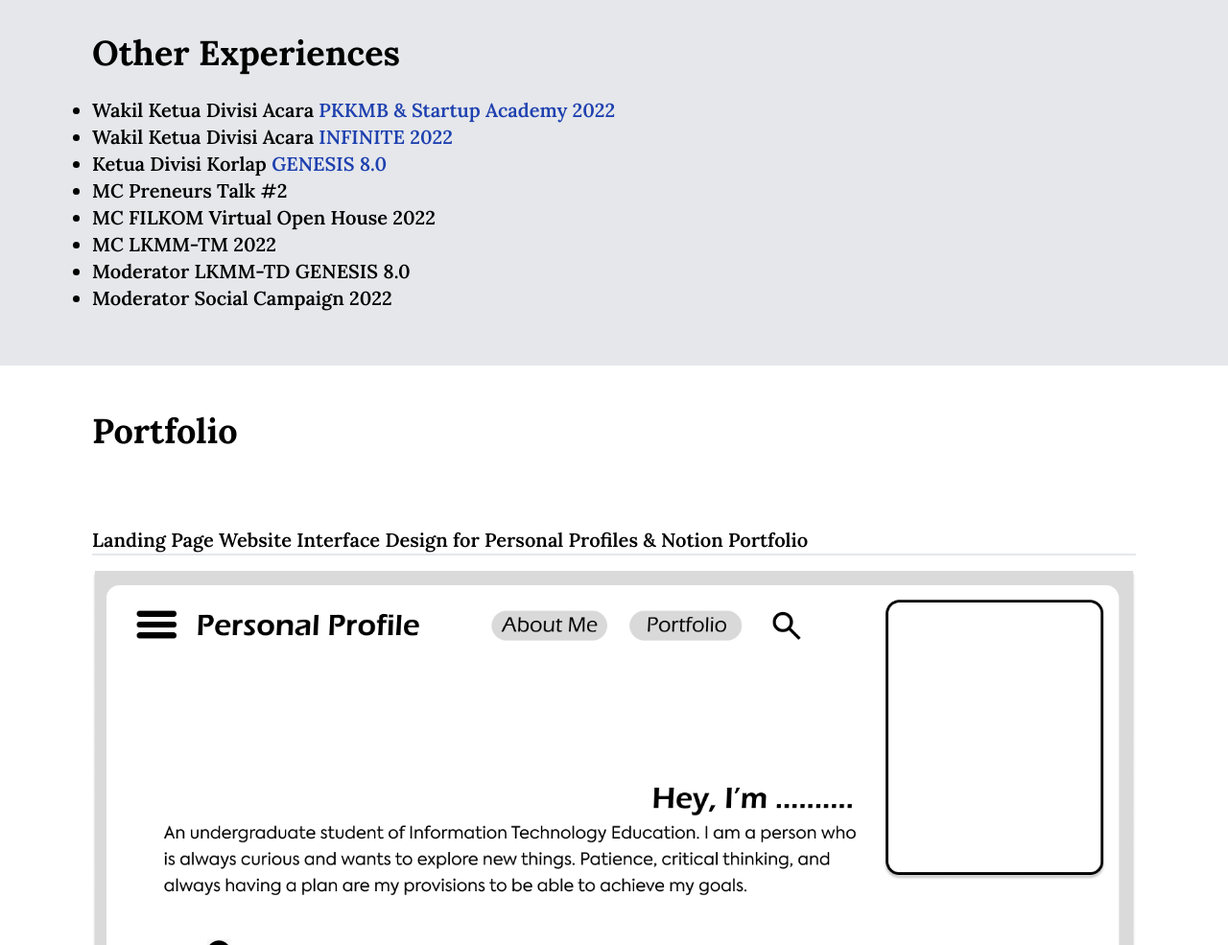
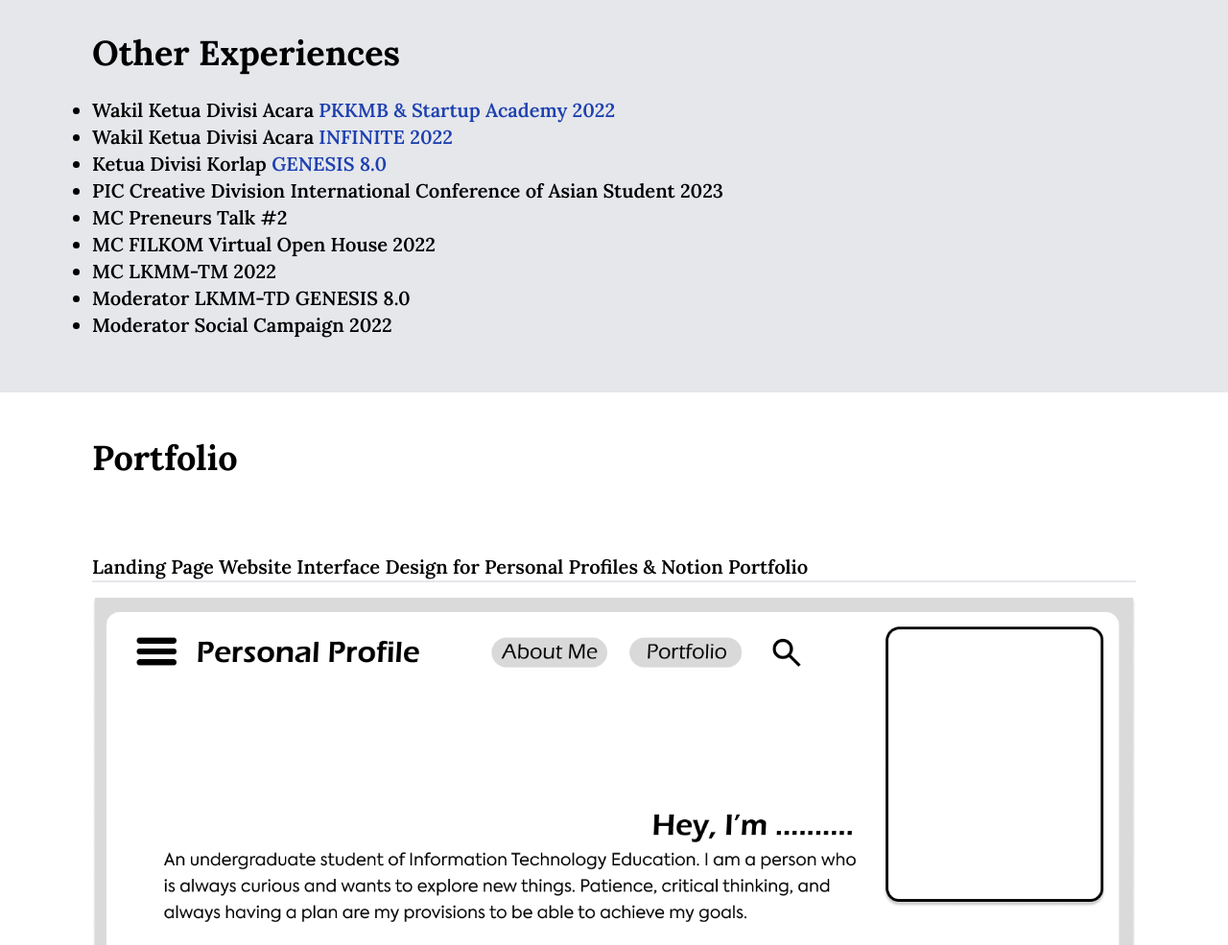
Before and after one commit to dhikasat/dhikasat.github.io, a plain HTML site: page index.html in a window 1280 px wide. Shown: the part 2094-3079 px from the top of the page at 96% size. Drawn offline with nearby package versions, Linux system fonts and the light colour scheme.

Commit message:
Update index.html

```diff
--- a/index.html
+++ b/index.html
@@ -210,6 +210,7 @@
                 <li class="text-xl">Wakil Ketua Divisi Acara <a class="text-blue-800 hover:text-white" href="https://instagram.com/pk2maba_filkom?igshid=YmMyMTA2M2Y=">PKKMB & Startup Academy 2022</a></li>
                 <li class="text-xl">Wakil Ketua Divisi Acara <a class="text-blue-800 hover:text-white" href="https://instagram.com/infinite.ub?igshid=YmMyMTA2M2Y=">INFINITE 2022</a></li>
                 <li class="text-xl">Ketua Divisi Korlap <a class="text-blue-800 hover:text-white" href="https://instagram.com/genesispti_ub?igshid=YmMyMTA2M2Y=">GENESIS 8.0</a></li>
+                <li class="text-xl">PIC Creative Division International Conference of Asian Student 2023</li>
                 <li class="text-xl">MC Preneurs Talk #2</li>
                 <li class="text-xl">MC FILKOM Virtual Open House 2022</li>
                 <li class="text-xl">MC LKMM-TM 2022</li>
```
